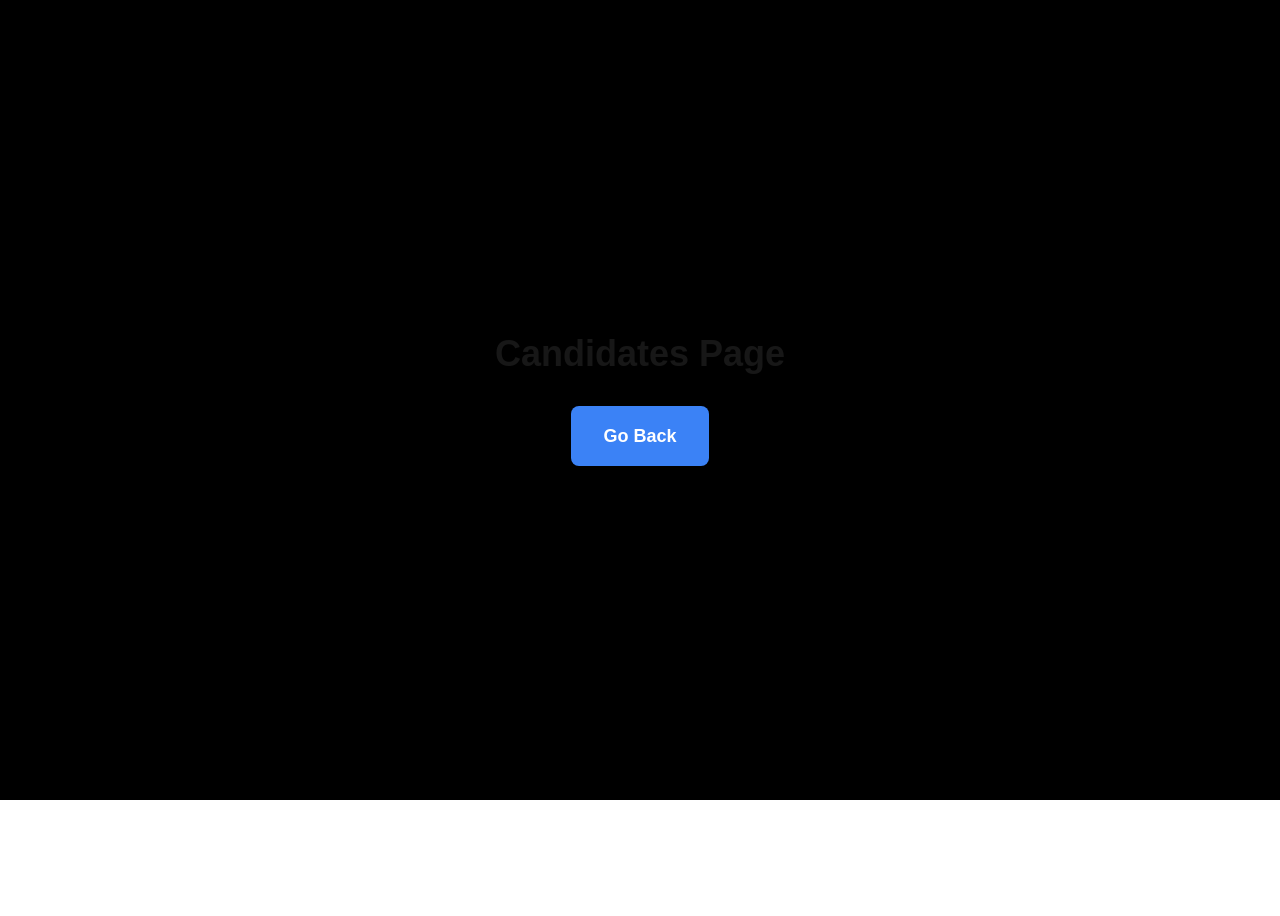
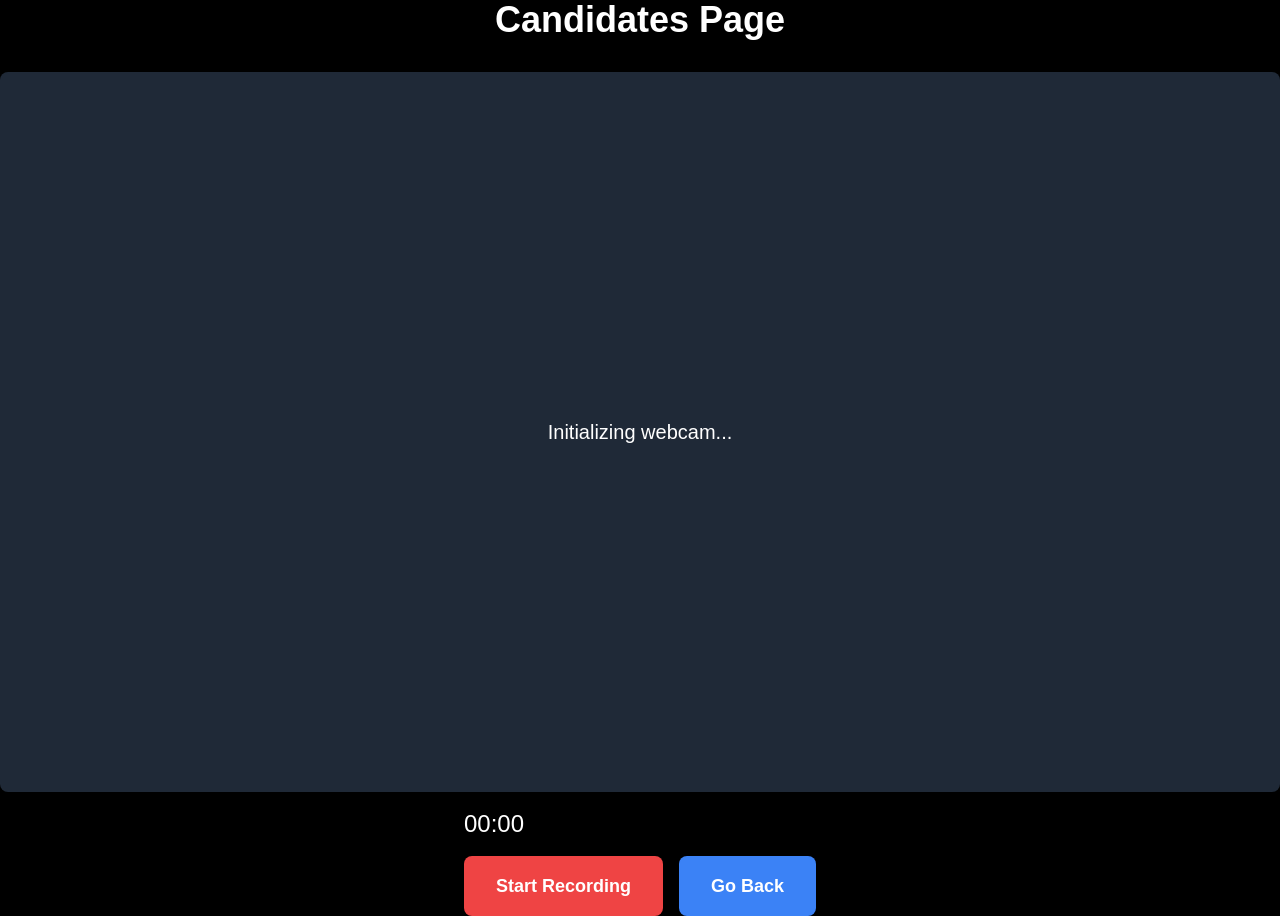
Before and after one commit to AryanKumar1401/HireVision, a Next.js app in the folder frontend/: page /candidates in a window 1280 px wide. Before the commit the page ends 800 px from the top, so only its background shows below. Built offline with nearby package versions, Linux system fonts and the light colour scheme; no server answers.

Commit message:
Candidates page contains video element

```diff
--- a/frontend/app/candidates/page.tsx
+++ b/frontend/app/candidates/page.tsx
@@ -1,13 +1,154 @@
 "use client";
+import { useState, useRef, useEffect } from 'react';
 import { useRouter } from 'next/navigation';
 import { motion } from 'framer-motion';
 
+type MediaRecorderRef = MediaRecorder & {
+  pause: () => void;
+  resume: () => void;
+};
+
 export default function Candidates() {
   const router = useRouter();
+  const [isRecording, setIsRecording] = useState(false);
+  const [isPaused, setIsPaused] = useState(false);
+  const [recordingTime, setRecordingTime] = useState(0);
+  const [isLoading, setIsLoading] = useState(true);
+  const mediaRecorderRef = useRef<MediaRecorderRef | null>(null);
+  const streamRef = useRef<MediaStream | null>(null);
+  const timerRef = useRef<NodeJS.Timeout | null>(null);
+  const videoRef = useRef<HTMLVideoElement>(null);
+
+  const initializeWebcam = async () => {
+    try {
+      setIsLoading(true);
+      const stream = await navigator.mediaDevices.getUserMedia({ video: true });
+      streamRef.current = stream;
+    } catch (err) {
+      console.error('Error accessing webcam:', err);
+    } finally {
+      setIsLoading(false);
+    }
+  };
+
+  useEffect(() => {
+    initializeWebcam();
+    return () => {
+      if (streamRef.current) {
+        streamRef.current.getTracks().forEach(track => track.stop());
+      }
+    };
+  }, []);
+
+  useEffect(() => {
+    if (streamRef.current && videoRef.current) {
+      videoRef.current.srcObject = streamRef.current;
+    }
+  }, [streamRef.current]);
+
+  const startTimer = () => {
+    timerRef.current = setInterval(() => {
+      setRecordingTime(prev => prev + 1);
+    }, 1000);
+  };
+
+  const startRecording = async () => {
+    try {
+      setRecordingTime(0); // Reset timer when starting new recording
+      if (!streamRef.current) {
+        await initializeWebcam();
+      }
+      const mediaRecorder = new MediaRecorder(streamRef.current!);
+      mediaRecorderRef.current = mediaRecorder;
+
+      mediaRecorder.start();
+      setIsRecording(true);
+      startTimer(); // Start the timer when recording starts
+
+      mediaRecorder.ondataavailable = (event) => {
+        if (event.data.size > 0) {
+          // Handle the recorded video data here
+          const videoUrl = URL.createObjectURL(event.data);
+          console.log('Recording finished:', videoUrl);
+        }
+      };
+    } catch (err) {
+      console.error('Error starting recording:', err);
+    }
+  };
+
+  const pauseRecording = () => {
+    if (mediaRecorderRef.current && mediaRecorderRef.current.state === 'recording') {
+      mediaRecorderRef.current.pause();
+      setIsPaused(true);
+      if (timerRef.current) clearInterval(timerRef.current);
+    }
+  };
+
+  const resumeRecording = () => {
+    if (mediaRecorderRef.current && mediaRecorderRef.current.state === 'paused') {
+      mediaRecorderRef.current.resume();
+      setIsPaused(false);
+      startTimer();
+    }
+  };
+
+  const stopRecording = () => {
+    if (mediaRecorderRef.current) {
+      mediaRecorderRef.current.stop();
+      if (streamRef.current) {
+        streamRef.current.getTracks().forEach(track => track.stop());
+      }
+      setIsRecording(false);
+      if (timerRef.current) clearInterval(timerRef.current);
+    }
+  };
+
+  const formatTime = (seconds: number): string => {
+    const minutes = Math.floor(seconds / 60);
+    const remainingSeconds = seconds % 60;
+    return `${minutes.toString().padStart(2, '0')}:${remainingSeconds.toString().padStart(2, '0')}`;
+  };
 
   return (
-    <main className="flex flex-col items-center justify-center min-h-screen bg-black">
-      <h1 className="text-4xl font-bold mb-8">Candidates Page</h1>
+    <div className="flex flex-col items-center justify-center min-h-screen bg-black">
+      <h1 className="text-4xl font-bold mb-8 text-white">Candidates Page</h1>
+      {isLoading ? (
+        <div className="w-full max-w-[1400px] aspect-video bg-gray-800 rounded-lg mb-4 flex items-center justify-center">
+          <p className="text-white text-xl">Initializing webcam...</p>
+        </div>
+      ) : (
+        <video
+          ref={videoRef}
+          autoPlay
+          playsInline
+          muted
+          className="w-full max-w-[1400px] aspect-video bg-gray-800 rounded-lg mb-4"
+        />
+      )}
+      <div className="space-y-4">
+        <div className="text-white text-2xl mb-4">
+          {formatTime(recordingTime)}
+        </div>
+        <div className="flex space-x-4">
+          <motion.button
+            whileHover={{ scale: 1.05 }}
+            whileTap={{ scale: 0.95 }}
+            onClick={isRecording ? stopRecording : startRecording}
+            className="px-8 py-4 bg-red-500 text-white rounded-lg shadow-lg hover:shadow-xl transition-all duration-300 font-semibold text-lg"
+          >
+            {isRecording ? 'Stop Recording' : 'Start Recording'}
+          </motion.button>
+          {isRecording && (
+            <motion.button
+              whileHover={{ scale: 1.05 }}
+              whileTap={{ scale: 0.95 }}
+              onClick={isPaused ? resumeRecording : pauseRecording}
+              className="px-8 py-4 bg-yellow-500 text-white rounded-lg shadow-lg hover:shadow-xl transition-all duration-300 font-semibold text-lg"
+            >
+              {isPaused ? 'Resume' : 'Pause'}
+            </motion.button>
+          )}
           <motion.button
             whileHover={{ scale: 1.05 }}
             whileTap={{ scale: 0.95 }}
@@ -16,6 +157,8 @@ export default function Candidates() {
           >
             Go Back
           </motion.button>
-    </main>
+        </div>
+      </div>
+    </div>
   );
 }
--- a/frontend/app/layout.tsx
+++ b/frontend/app/layout.tsx
@@ -24,7 +24,7 @@ export default function RootLayout({
   children: React.ReactNode;
 }>) {
   return (
-    <html lang="en">
+    <html>
       <body
         suppressHydrationWarning
         className={`${geistSans.variable} ${geistMono.variable} antialiased`}
--- a/frontend/app/page.tsx
+++ b/frontend/app/page.tsx
@@ -1,6 +1,7 @@
 'use client';
 import { motion, Variants } from 'framer-motion';
 import React from 'react';
+import Link from 'next/link';
 
 const Home: React.FC = () => {
   const floatingAnimation: Variants = {
@@ -115,13 +116,19 @@ const Home: React.FC = () => {
 
       <div className="fixed inset-0 overflow-hidden">
         {/* Star field */}
-        {[...Array(50)].map((_, i) => (
+        {[...Array(50)].map((_, i) => {
+          // Use index-based values instead of random
+          const size = i % 2 === 0 ? '1' : '0.5';
+          const opacity = i % 2 === 0 ? '50' : '30';
+          const left = ((i * 17) % 100);
+          const top = (i * 23) % 100;
+          return (
         <motion.div
           key={i}
-            className={`absolute w-${Math.random() > 0.5 ? '1' : '0.5'} h-${Math.random() > 0.5 ? '1' : '0.5'} bg-white rounded-full opacity-${Math.random() > 0.5 ? '50' : '30'}`}
+          className={`absolute w-${size} h-${size} bg-white rounded-full opacity-${opacity}`}
           style={{
-              left: `${Math.random() * 100}%`,
-              top: `${Math.random() * 100}%`,
+            left: `${left}%`,
+            top: `${top}%`,
           }}
           animate={{
             opacity: [0.3, 0.8, 0.3],
@@ -132,7 +139,8 @@ const Home: React.FC = () => {
             repeatType: "reverse"
           }}
         />
-        ))}
+          );
+        })}
 
         {/* Nebula-like gradients */}
         <motion.div
@@ -197,10 +205,10 @@ const Home: React.FC = () => {
           <div className="absolute top-1/2 left-1/2 -translate-x-1/2 -translate-y-1/2 w-px h-4 bg-white/20 sm:w-4 sm:h-px" />
 
           {/* Enhanced buttons with cosmic hover effects */}
-          <button className="group px-8 py-3 text-sm font-medium text-gray-900 bg-white rounded-full hover:bg-white/90 transition-all duration-300 relative overflow-hidden">
+            <Link href="/candidates"><button className="group px-8 py-3 text-sm font-medium text-gray-900 bg-white rounded-full hover:bg-white/90 transition-all duration-300 relative overflow-hidden">
             <span className="relative z-10">candidates</span>
             <div className="absolute inset-0 bg-gradient-to-r from-purple-500/20 to-blue-500/20 transform translate-y-full group-hover:translate-y-0 transition-transform duration-500" />
-          </button>
+            </button></Link>
 
           <button className="group px-8 py-3 text-sm font-medium text-white border border-white/20 rounded-full hover:border-white/40 transition-all duration-300 relative overflow-hidden">
             <span className="relative z-10">recruiters</span>
```
Lines whose indentation alone changed are shown as unchanged.
